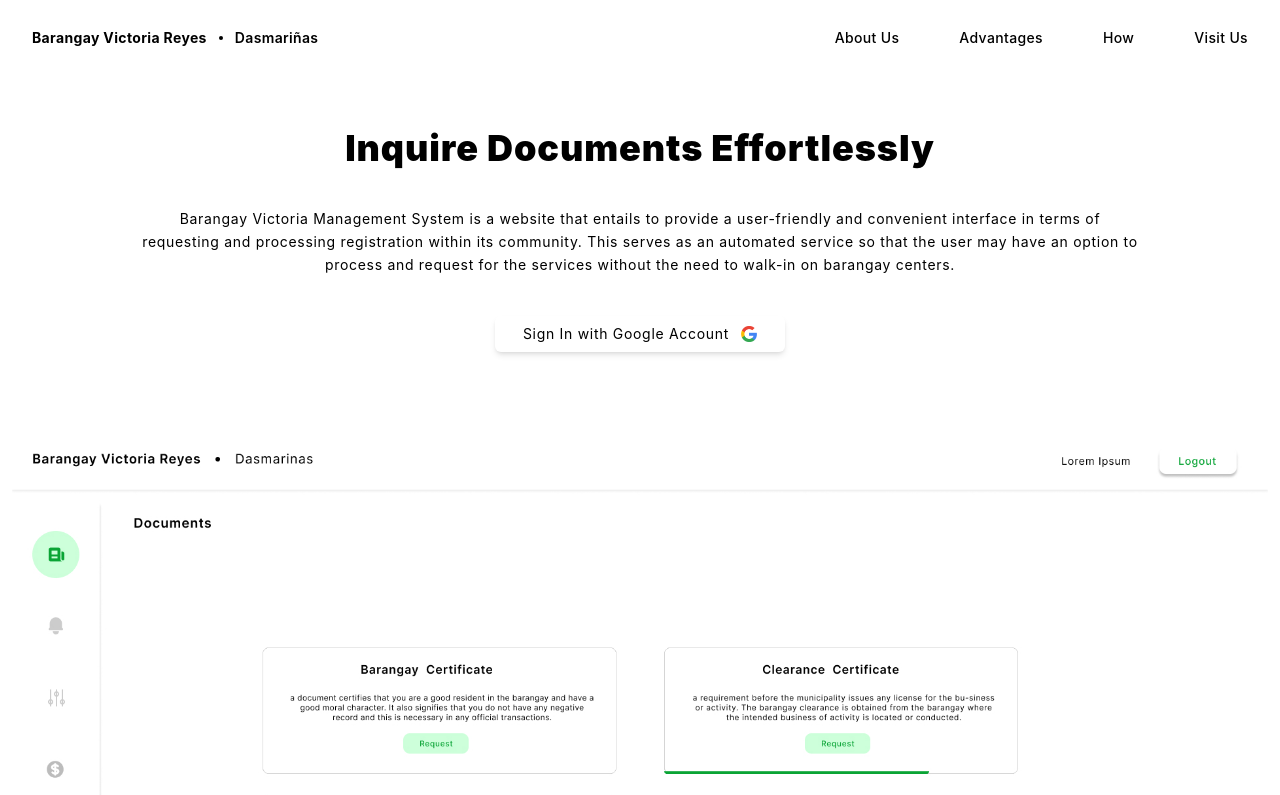
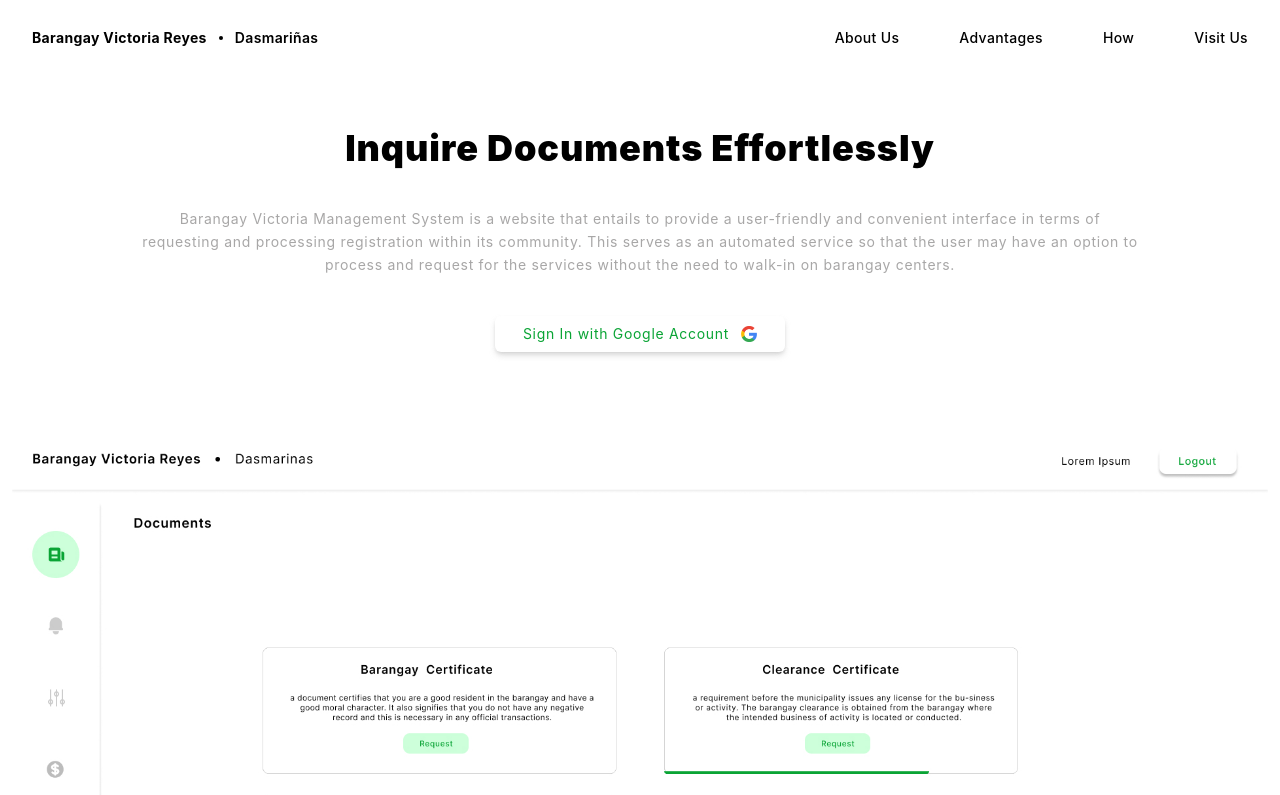
Before and after one commit to jzztn/barangay-victoria-reyes, a Next.js app: page / in a window 1280 px wide. Shown: the top 795 px of the page. Built offline with nearby package versions, Linux system fonts and the light colour scheme; no server answers.

Commit message:
Add colors and font family

```diff
--- a/tailwind.config.js
+++ b/tailwind.config.js
@@ -1,11 +1,19 @@
 /** @type {import('tailwindcss').Config} */
 module.exports = {
   content: [
-    "./pages/**/*.{js,ts,jsx,tsx}",
-    "./components/**/*.{js,ts,jsx,tsx}",
+    './pages/**/*.{js,ts,jsx,tsx}',
+    './components/**/*.{js,ts,jsx,tsx}',
   ],
   theme: {
-    extend: {},
+    extend: {
+      colors: {
+        primary: "#0AA435",
+        gray: "#A8A7A7"
+      },
+      fontFamily: {
+        'hero': ['Poppins', 'sans-serif']
+      }
+    },
   },
   plugins: [],
 }
```
